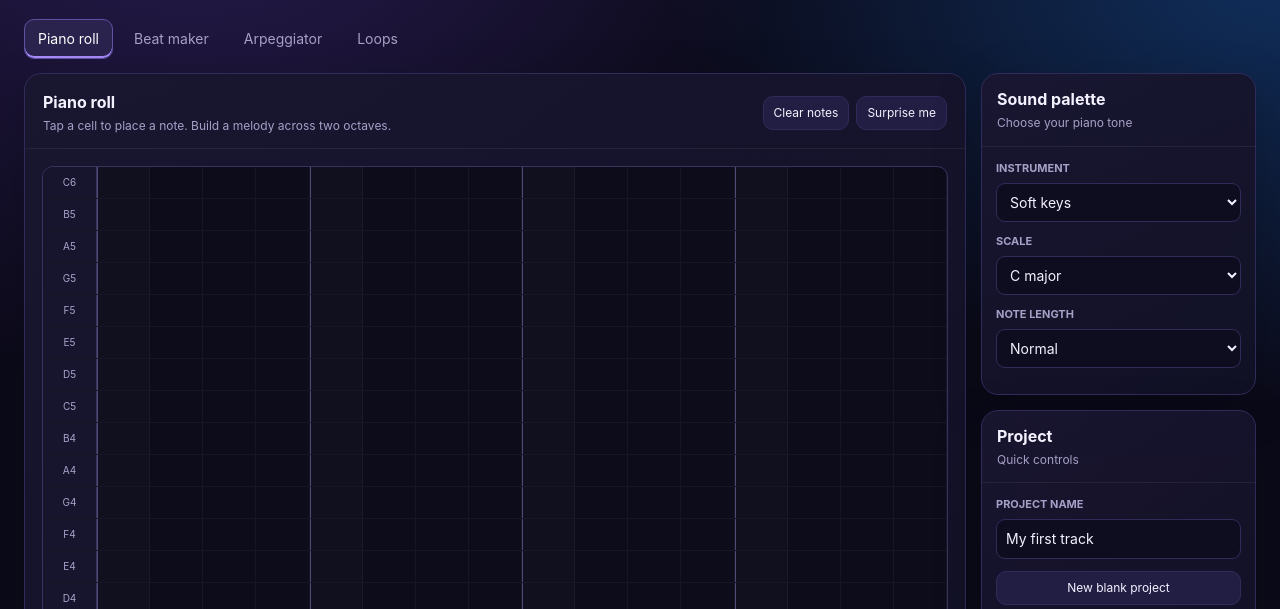
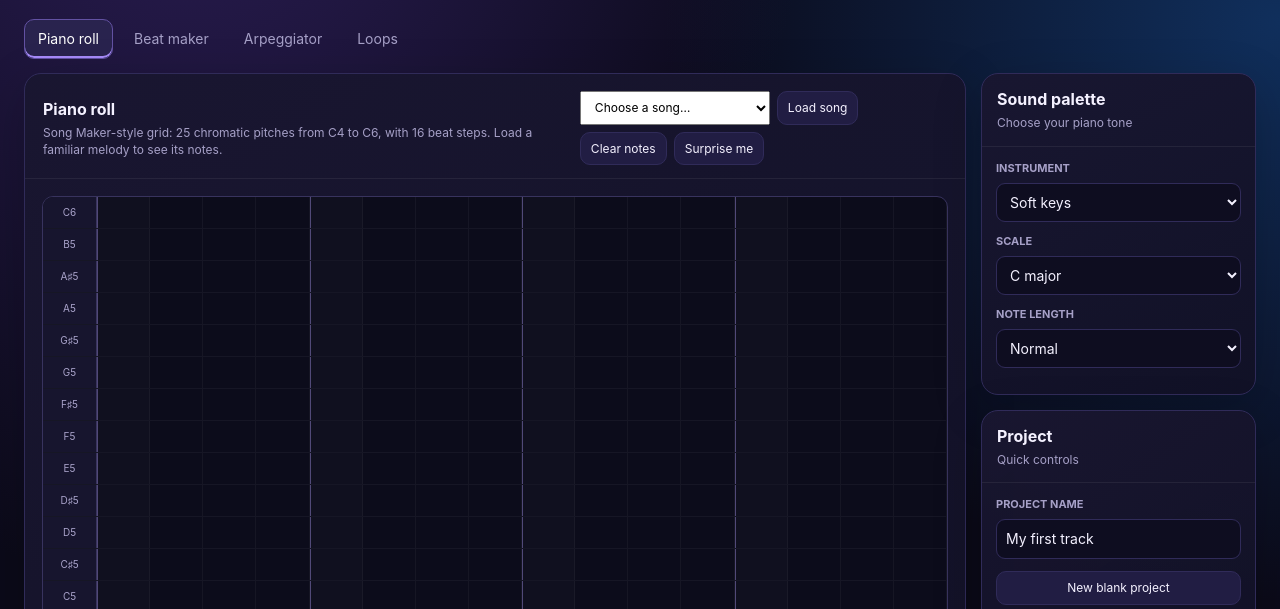
Before and after one commit to Rohansweb-codexamples/symmetrical-octo-eureka, a plain HTML site: page index.html in a window 1280 px wide. Shown: the part 191-800 px from the top of the page. Drawn offline with Linux system fonts and the light colour scheme.

Commit message:
Upgrade piano roll with chromatic Song Maker grid and melody presets

```diff
--- a/index.html
+++ b/index.html
@@ -26,7 +26,7 @@ main{max-width:1500px;margin:auto;padding:22px 24px 50px}.hero{display:flex;alig
 <main><div class="hero"><div><div class="eyebrow">Your creative sound space</div><h1>Build a track from scratch.</h1><p>Compose melodies, shape rhythms and layer loops in one studio.</p></div><div class="transport"><button class="primary play" id="playBtn">▶ Play</button><button id="stopBtn">■ Stop</button><div class="control">BPM <input id="bpm" type="range" min="60" max="180" value="110"><b class="rangeval" id="bpmVal">110</b></div><div class="control">Master <input id="volume" type="range" min="0" max="100" value="70"></div></div></div>
 <div class="tabs"><button class="tab active" data-tab="piano">Piano roll</button><button class="tab" data-tab="beats">Beat maker</button><button class="tab" data-tab="arp">Arpeggiator</button><button class="tab" data-tab="loops">Loops</button></div>
 <div class="workspace"><div>
-<section class="panel tabpage" id="piano"><div class="panelhead"><div><h2>Piano roll</h2><p>Tap a cell to place a note. Build a melody across two octaves.</p></div><div class="tools"><button class="small" id="clearPiano">Clear notes</button><button class="small" id="randomPiano">Surprise me</button></div></div><div class="section"><div class="gridwrap"><div class="pianogrid" id="pianoGrid"></div></div><div class="legend"><span><i class="dot"></i>Selected notes</span><span>16 steps · C major note set</span><span>Tap notes to add or remove</span></div><div class="piano" id="keyboard"></div></div></section>
+<section class="panel tabpage" id="piano"><div class="panelhead"><div><h2>Piano roll</h2><p>Song Maker-style grid: 25 chromatic pitches from C4 to C6, with 16 beat steps. Load a familiar melody to see its notes.</p></div><div class="tools"><select id="songPreset" class="small" aria-label="Song presets"><option value="">Choose a song…</option><option value="twinkle">Twinkle Twinkle Little Star</option><option value="ode">Ode to Joy</option><option value="mary">Mary Had a Little Lamb</option><option value="jingle">Jingle Bells</option><option value="birthday">Happy Birthday</option></select><button class="small" id="loadSong">Load song</button><button class="small" id="clearPiano">Clear notes</button><button class="small" id="randomPiano">Surprise me</button></div></div><div class="section"><div class="gridwrap"><div class="pianogrid" id="pianoGrid"></div></div><div class="legend"><span><i class="dot"></i>Selected notes</span><span>16 steps · 25 pitches · C4–C6</span><span>Tap notes to add or remove</span></div><div class="piano" id="keyboard"></div></div></section>
 <section class="panel tabpage hidden" id="beats"><div class="panelhead"><div><h2>Rhythm beat maker</h2><p>Switch instruments and click steps to create your groove.</p></div><button class="small" id="clearBeats">Clear beat</button></div><div class="section"><div class="instrument" id="drumSelect"><button class="sound selected" data-drum="kick"><strong>Kick</strong><span>Low thump</span></button><button class="sound" data-drum="snare"><strong>Snare</strong><span>Sharp snap</span></button><button class="sound" data-drum="hat"><strong>Hi-hat</strong><span>Bright tick</span></button><button class="sound" data-drum="clap"><strong>Clap</strong><span>Hand clap</span></button></div><div style="height:18px"></div><div class="steps" id="beatSteps"></div><div class="legend"><span>16-step sequencer</span><span>Each row has its own sound</span></div></div></section>
 <section class="panel tabpage hidden" id="arp"><div class="panelhead"><div><h2>Arpeggiator</h2><p>Turn a chord into a moving sequence of notes.</p></div><button class="small" id="arpPlay">▶ Preview arpeggio</button></div><div class="section"><div class="field"><label>CHORD</label><select id="chord"><option value="C">C major</option><option value="Am">A minor</option><option value="F">F major</option><option value="G">G major</option><option value="Dm">D minor</option><option value="Em">E minor</option></select></div><div class="field"><label>PLAY STYLE</label><select id="arpStyle"><option value="up">Up</option><option value="down">Down</option><option value="updown">Up & down</option><option value="random">Random</option></select></div><div class="field"><label>OCTAVES</label><input id="octaves" type="range" min="1" max="3" value="2"></div><div class="field"><label>NOTE SPEED</label><select id="arpSpeed"><option value="8">Eighth notes</option><option value="16">Sixteenth notes</option><option value="4">Quarter notes</option></select></div><div class="arpeggio" id="arpNotes"></div><p class="footerhint">Choose a chord and preview it, or press Play to hear it with your other parts.</p></div></section>
 <section class="panel tabpage hidden" id="loops"><div class="panelhead"><div><h2>Loop library</h2><p>Drop ready-made musical patterns into your track.</p></div><button class="small" id="clearLoops">Remove all loops</button></div><div class="section"><div class="loopgrid" id="loopGrid"></div><p class="footerhint">Loops are generated with Web Audio, so they work without downloading sample packs.</p></div></section>
@@ -37,8 +37,8 @@ main{max-width:1500px;margin:auto;padding:22px 24px 50px}.hero{display:flex;alig
 <script>
 const $=s=>document.querySelector(s), $$=s=>[...document.querySelectorAll(s)];
 let audio=null,master=null,playing=false,clock=null,step=0,selectedDrum='kick',loops=new Set();
-const rows=['C6','B5','A5','G5','F5','E5','D5','C5','B4','A4','G4','F4','E4','D4','C4'];
-const midi={C4:60,D4:62,E4:64,F4:65,G4:67,A4:69,B4:71,C5:72,D5:74,E5:76,F5:77,G5:79,A5:81,B5:83,C6:84};
+const rows=Array.from({length:25},(_,i)=>noteName(84-i));
+const midi=Object.fromEntries(rows.map((n,i)=>[n,84-i]));
 const freq=n=>440*Math.pow(2,(n-69)/12);
 const piano=Object.fromEntries(rows.map(n=>[n,Array(16).fill(false)]));
 const beats={kick:Array(16).fill(false),snare:Array(16).fill(false),hat:Array(16).fill(false),clap:Array(16).fill(false)};
@@ -63,8 +63,8 @@ $('#bpm').oninput=e=>{$('#bpmVal').textContent=e.target.value;if(playing){clearI
 $('#volume').oninput=e=>{if(master)master.gain.value=e.target.value/100};
 $$('.tab').forEach(b=>b.onclick=()=>{$$('.tab').forEach(x=>x.classList.toggle('active',x===b));$$('.tabpage').forEach(x=>x.classList.toggle('hidden',x.id!==b.dataset.tab))});
 $$('#drumSelect button').forEach(b=>b.onclick=()=>{$$('#drumSelect button').forEach(x=>x.classList.toggle('selected',x===b));selectedDrum=b.dataset.drum;renderBeats()});
-$('#clearPiano').onclick=()=>{rows.forEach(n=>piano[n].fill(false));renderPiano()};$('#clearBeats').onclick=()=>{Object.values(beats).forEach(a=>a.fill(false));renderBeats()};
-$('#randomPiano').onclick=()=>{rows.forEach(n=>piano[n].fill(false));[7,9,11,12,14].forEach((r,i)=>{[0,3,5,8,10,13].forEach(s=>{if(Math.random()>.55)piano[rows[r]][s]=true})});renderPiano()};
+function loadSong(name){const songs={twinkle:[60,60,67,67,69,69,67,67,65,65,64,64,62,62,60,60],ode:[64,64,65,67,67,65,64,62,60,60,62,64,64,62,62,62],mary:[64,62,60,62,64,64,64,62,62,62,64,67,67,67,64,62],jingle:[64,64,64,64,64,64,64,67,60,62,64,65,65,65,65,65],birthday:[60,60,62,60,65,64,60,60,62,60,67,65,60,60,72,69]};if(!songs[name])return;rows.forEach(n=>piano[n].fill(false));songs[name].forEach((note,s)=>{const row=noteName(note);if(piano[row])piano[row][s]=true});renderPiano();$('#projectName').value=({twinkle:'Twinkle Twinkle',ode:'Ode to Joy',mary:'Mary Had a Little Lamb',jingle:'Jingle Bells',birthday:'Happy Birthday'})[name];$('#projectStatus').textContent='Song notes loaded into the piano roll.'}$('#loadSong').onclick=()=>loadSong($('#songPreset').value);$('#clearPiano').onclick=()=>{rows.forEach(n=>piano[n].fill(false));renderPiano()};$('#clearBeats').onclick=()=>{Object.values(beats).forEach(a=>a.fill(false));renderBeats()};
+$('#randomPiano').onclick=()=>{rows.forEach(n=>piano[n].fill(false));[60,62,64,65,67,69,71,72].forEach(note=>{for(let s=0;s<16;s++)if(Math.random()>.88)piano[noteName(note)][s]=true});renderPiano()};
 $('#chord').onchange=renderArp;$('#arpPlay').onclick=()=>{let seq=arpSequence(),i=0;initAudio();let gap=60/Number($('#bpm').value)*4/Number($('#arpSpeed').value);seq.forEach((n,j)=>voice(n,.28,$('#tone').value,.16,j*gap))};
 $('#clearLoops').onclick=()=>{loops.clear();renderLoops()};
 function loopSound(id,t,s){if(id==='keys'||id==='pad'){[60,64,67,72].forEach((n,i)=>voice(n+(id==='pad'?0:0),id==='pad'?.9:.4,'triangle',id==='pad'?.06:.1,t))}if(id==='bass')voice([36,36,43,38][s%4],.3,'sawtooth',.18,t);if(id==='beat'){if(s%4===0)drum('kick',t);if(s%4===2)drum('hat',t);if(s%8===4)drum('snare',t)}if(id==='pluck')voice([72,76,79,84][s%4],.13,'sine',.12,t);if(id==='arcade')voice([60,67,72,79][s%4],.12,'square',.08,t)}
```
